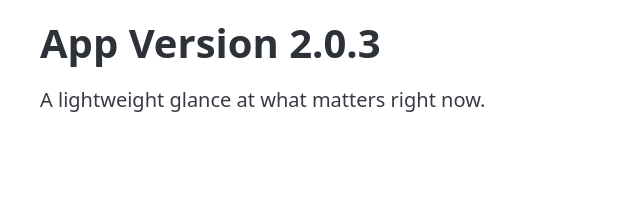
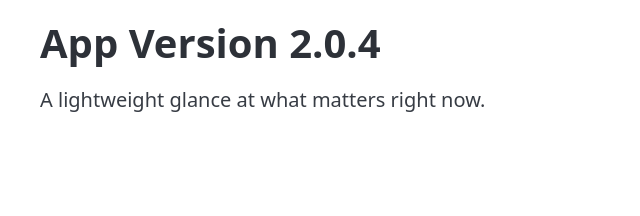
Before and after one commit to pubestpubest/simple-web, a website: page index.html in a window 1280 px wide. Shown: the top 216 px of the page, 0-640 px from the left. Drawn offline with nearby package versions, Linux system fonts and the light colour scheme.

Commit message:
Update app version from 2.0.3 to 2.0.4

```diff
--- a/index.html
+++ b/index.html
@@ -11,7 +11,7 @@
   </head>
   <body>
     <header class="container">
-      <h1 class="title">App Version 2.0.3</h1>
+      <h1 class="title">App Version 2.0.4</h1>
       <p id="summary">A lightweight glance at what matters right now.</p>
     </header>
     <main></main>
```
